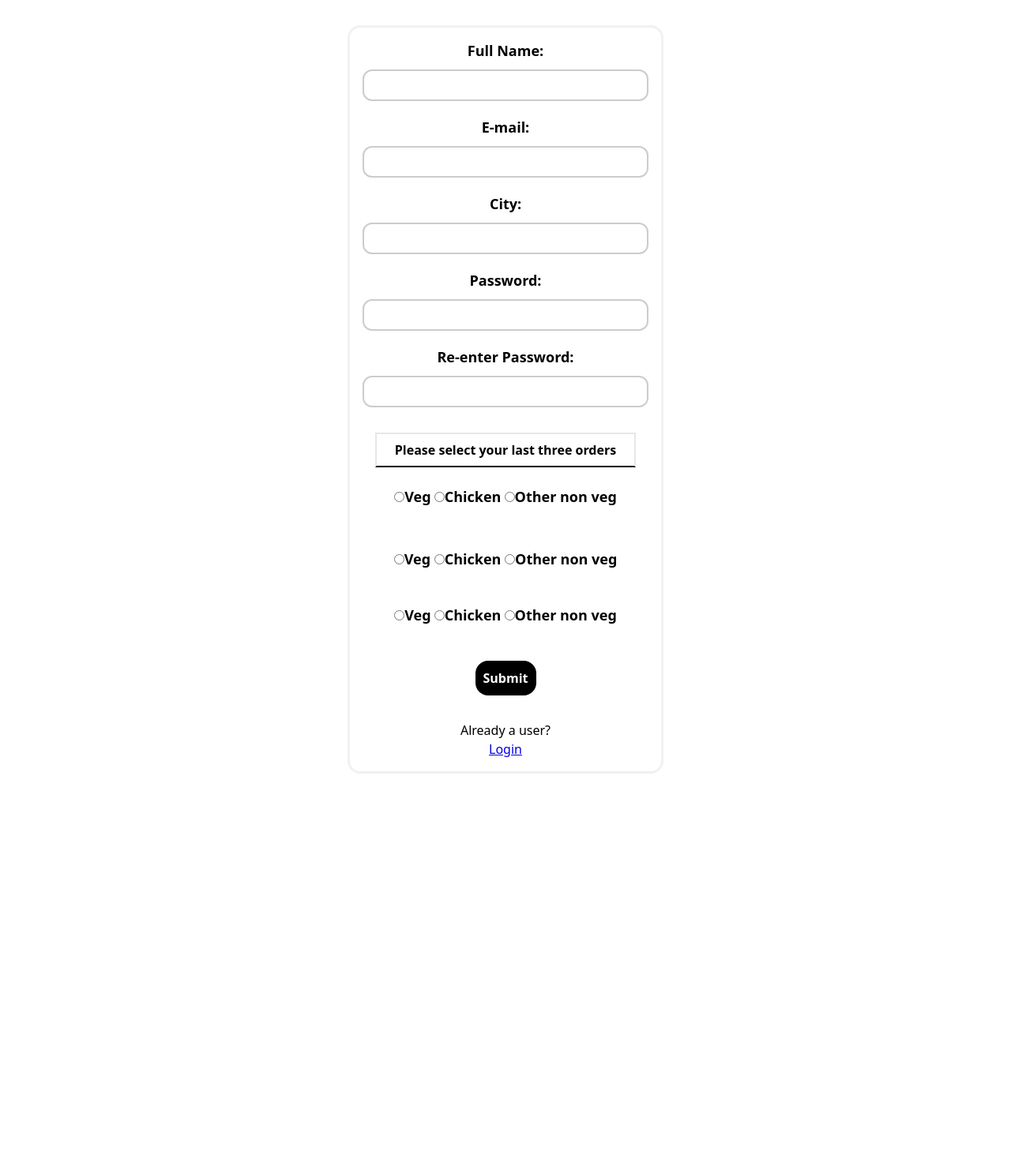
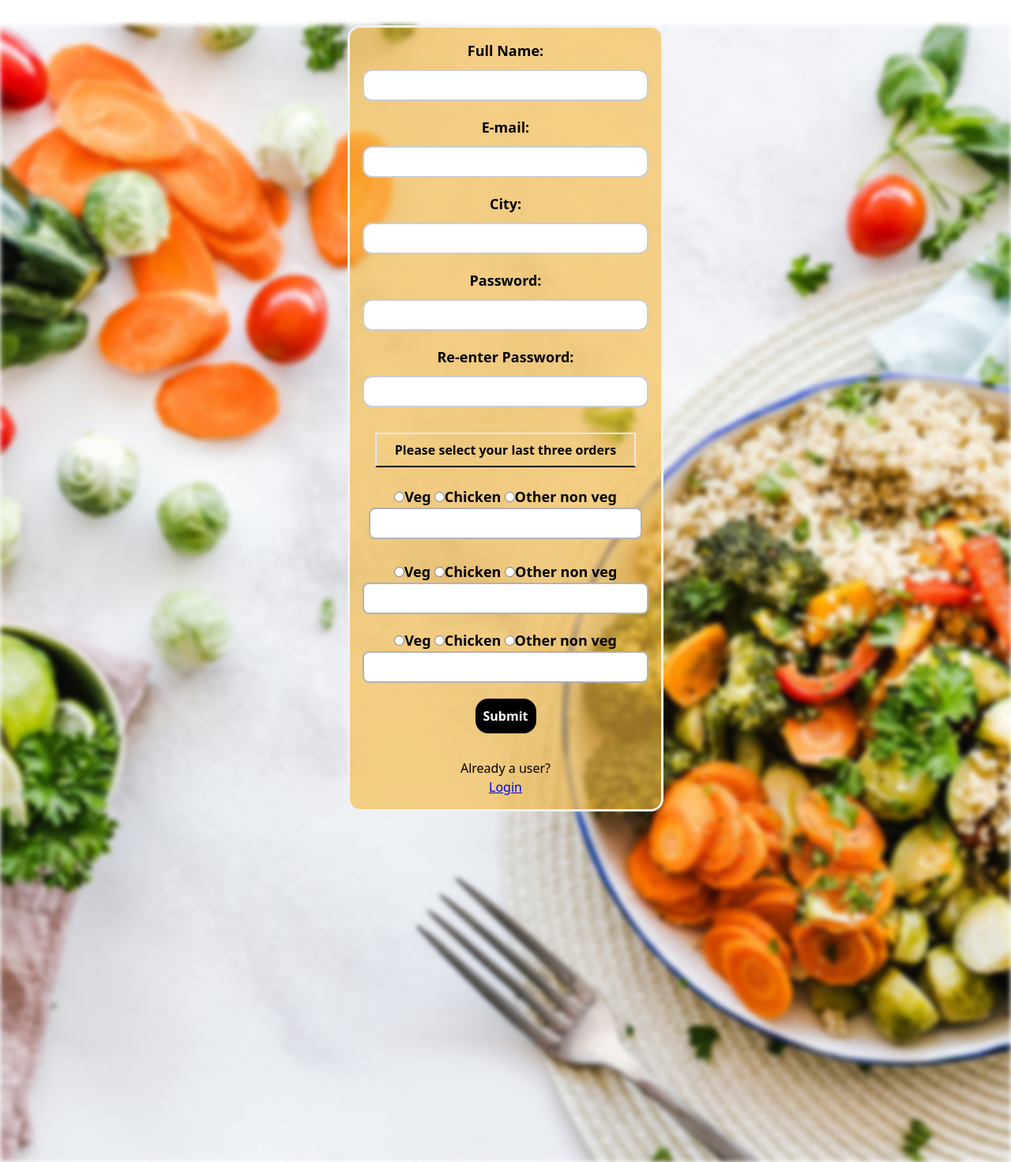
Before and after one commit to gouravengineer/flask-recomendation, a Flask app: page /signup in a window 1280 px wide. Shown: the whole page at 79% size. Before the commit the page ends 980 px from the top, so only its background shows below. Run offline with Flask 3, Linux system fonts and the light colour scheme; some libraries are stand-ins or nearby versions.

Commit message:
updeted the signup page

```diff
--- a/food_recommendation/templates/signup.html
+++ b/food_recommendation/templates/signup.html
@@ -3,6 +3,7 @@
   <head>
     <script src="http://code.jquery.com/jquery-1.11.3.min.js"></script>
     <meta charset="UTF-8" />
+
     <meta http-equiv="X-UA-Compatible" content="IE=edge" />
     <meta name="viewport" content="width=device-width, initial-scale=1.0" />
     <style>
@@ -16,14 +17,18 @@
         box-sizing: border-box;
       }
       #container-div {
-        background-image: url('/static/Image/food_3.jpg');
-        height: 100%;
+        background-image: url('/static/Image/bg_1.jpg');
         filter: blur(3px);
         -webkit-filter: blur(3px);
-        height: 100%;
+        height: 180vh;
+        width: 100vw;
+
         background-position: center;
         background-repeat: no-repeat;
         background-size: cover;
+        position: absolute;
+        z-index: -2;
+
         /* overflow-y: ; */
       }
       .form-group {
@@ -91,8 +96,9 @@
   </head>
   <body>
     <div class="bg-[#EEEEEE]" id="container-div"></div>
+    <!-- class="form-div max-w-[400px] mx-auto p-4 bg-[#FFFFFF]/80 mt-8 rounded-2xl text-center" -->
     <div
-      class="form-div max-w-[400px] mx-auto p-4 bg-[#FFFFFF]/80 mt-8 rounded-2xl text-center"
+      class="form-div max-w-[400px] mx-auto p-4 bg-[#F7B83A]/60 mt-8 rounded-2xl text-center"
     >
     <!-- onsubmit="set_localStorage_Value()" -->
       <form action="/signup" method="POST" id="myform">
@@ -130,7 +136,7 @@
           </fieldset>
 
           <!-- Todo => below input option is not visible, can give it a border to distinguish it from white space -->
-          <input  autoComplete="off" name="firstdish" id="firstdish" required>
+          <input  autoComplete="off" name="firstdish" id="firstdish" required class="p-[6px] rounded-lg border-2 border-black/30">
 
         </div>
 
@@ -140,7 +146,7 @@
             <label><input name="order2"  type="radio"  value="chicken"  class="order2"  />Chicken</label>
             <label><input  name="order2"  type="radio"  value="other_non_veg"  class="order2"  />Other non veg</label>
           </fieldset>
-          <input  autoComplete="off" name="seconddish" id="seconddish" required>
+          <input  autoComplete="off" name="seconddish" id="seconddish" required class="p-[6px] rounded-lg border-2 border-black/30">
         </div>
 
         <div class="form-group">
@@ -149,7 +155,7 @@
             <label><input  name="order3"  type="radio"  value="chicken"  class="order3"  />Chicken</label>
             <label><input  name="order3"  type="radio"  value="other_non_veg"  class="order3"  />Other non veg</label>
           </fieldset>
-          <input autoComplete="off" name="thirddish" id="thirddish" required>
+          <input autoComplete="off" name="thirddish" id="thirddish" required class="p-[6px] rounded-lg border-2 border-black/30">
         </div>
 
         <datalist id="veg">
```
